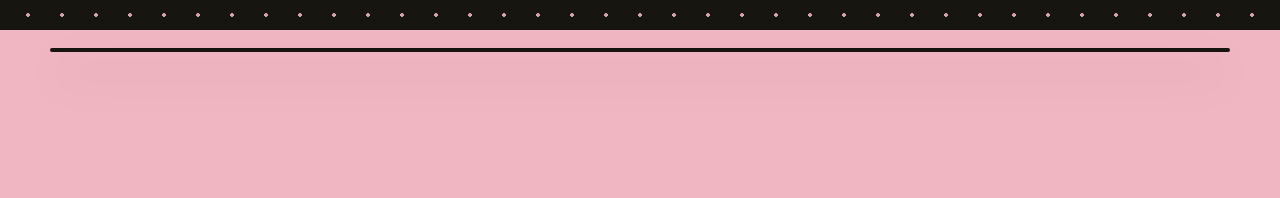
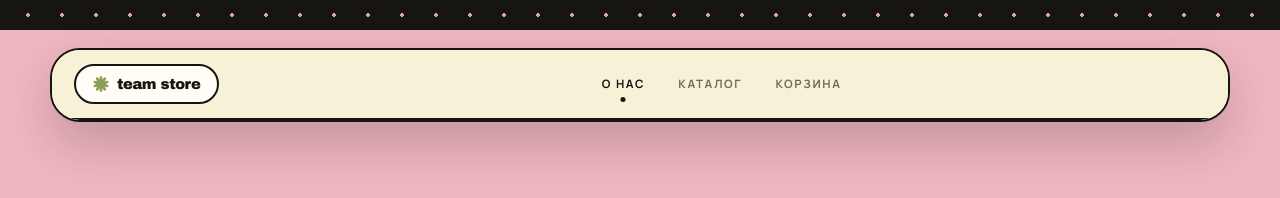
Before and after one commit to Faratora/team-store, a website built with Vite: page index.html in a window 1280 px wide. Built offline with nearby package versions, Linux system fonts and the light colour scheme; a web font is replaced by a local one.

Commit message:
Author: Svetlana <brigantina@mail.ru> feat(header): add logo and navigation

```diff
--- a/src/main.ts
+++ b/src/main.ts
@@ -1,4 +1,12 @@
 import './styles/main.css';
+
+type Page = 'about' | 'catalog' | 'cart';
+
+const navLinks: Array<{ page: Page; label: string }> = [
+  { page: 'about', label: 'О нас' },
+  { page: 'catalog', label: 'Каталог' },
+  { page: 'cart', label: 'Корзина' },
+];
 
 const appRoot = document.querySelector<HTMLDivElement>('#app');
 
@@ -7,6 +15,8 @@ if (!appRoot) {
 }
 
 const root: HTMLDivElement = appRoot;
+
+let currentPage: Page = 'about';
 
 function flowerSvg(className: string): string {
   const petals = Array.from(
@@ -22,10 +32,31 @@ function flowerSvg(className: string): string {
   `;
 }
 
+function renderHeader(): string {
+  const links = navLinks
+    .map((link) => {
+      const active = link.page === currentPage;
+      return `<a href="#/${link.page}" data-page="${link.page}" class="${active ? 'active' : ''}"
+        ${active ? 'aria-current="page"' : ''}>${link.label}</a>`;
+    })
+    .join('');
+
+  return `
+    <header class="site-header">
+      <a class="logo" href="#/about" data-page="about">
+        ${flowerSvg('logo__flower')}
+        <span>team store</span>
+      </a>
+      <nav class="site-nav" aria-label="Основная навигация">${links}</nav>
+    </header>
+  `;
+}
+
 function render(): void {
   root.innerHTML = `
     <div class="topbar" aria-hidden="true"><div class="topbar__dots"></div></div>
     <div class="shell">
+      ${renderHeader()}
       <main class="page"></main>
     </div>
   `;
--- a/src/styles/main.css
+++ b/src/styles/main.css
@@ -78,3 +78,84 @@ svg {
 .page {
   flex: 1;
 }
+
+/* Шапка */
+
+.site-header {
+  display: flex;
+  align-items: center;
+  gap: 18px;
+  padding: 14px 22px;
+  background: var(--cream);
+  border-bottom: var(--line);
+  position: relative;
+  z-index: 5;
+}
+
+.logo {
+  display: inline-flex;
+  align-items: center;
+  gap: 8px;
+  padding: 7px 17px;
+  border: var(--line);
+  border-radius: 999px;
+  background: var(--white);
+  text-decoration: none;
+  font-family: var(--font-display);
+  font-size: 0.92rem;
+  font-weight: 700;
+  letter-spacing: -0.03em;
+  text-transform: lowercase;
+  white-space: nowrap;
+  transition:
+    transform 0.15s ease,
+    background 0.15s ease;
+}
+
+.logo:hover {
+  transform: translateY(-1px);
+  background: var(--cream-soft);
+}
+
+.logo__flower {
+  width: 16px;
+  height: 16px;
+  color: var(--olive-deep);
+}
+
+.site-nav {
+  display: flex;
+  align-items: center;
+  gap: clamp(16px, 2.6vw, 36px);
+  margin-inline: auto;
+}
+
+.site-nav a {
+  position: relative;
+  padding: 4px 0;
+  color: var(--ink);
+  text-decoration: none;
+  font-size: 0.72rem;
+  font-weight: 700;
+  letter-spacing: 0.14em;
+  text-transform: uppercase;
+  opacity: 0.6;
+  transition: opacity 0.15s ease;
+}
+
+.site-nav a:hover,
+.site-nav a.active {
+  opacity: 1;
+}
+
+.site-nav a.active::after {
+  content: '';
+  position: absolute;
+  left: 50%;
+  bottom: -5px;
+  width: 5px;
+  height: 5px;
+  border-radius: 50%;
+  background: var(--ink);
+  transform: translateX(-50%);
+}
```
